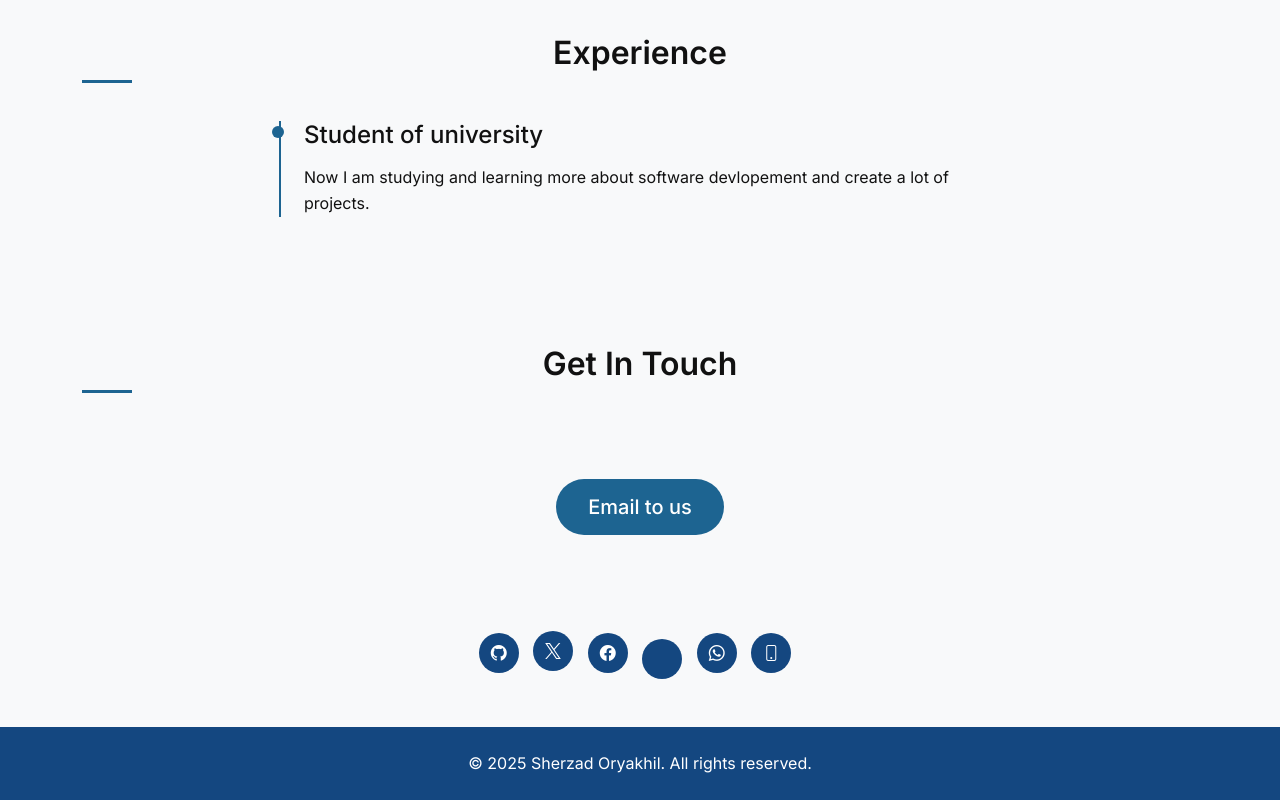
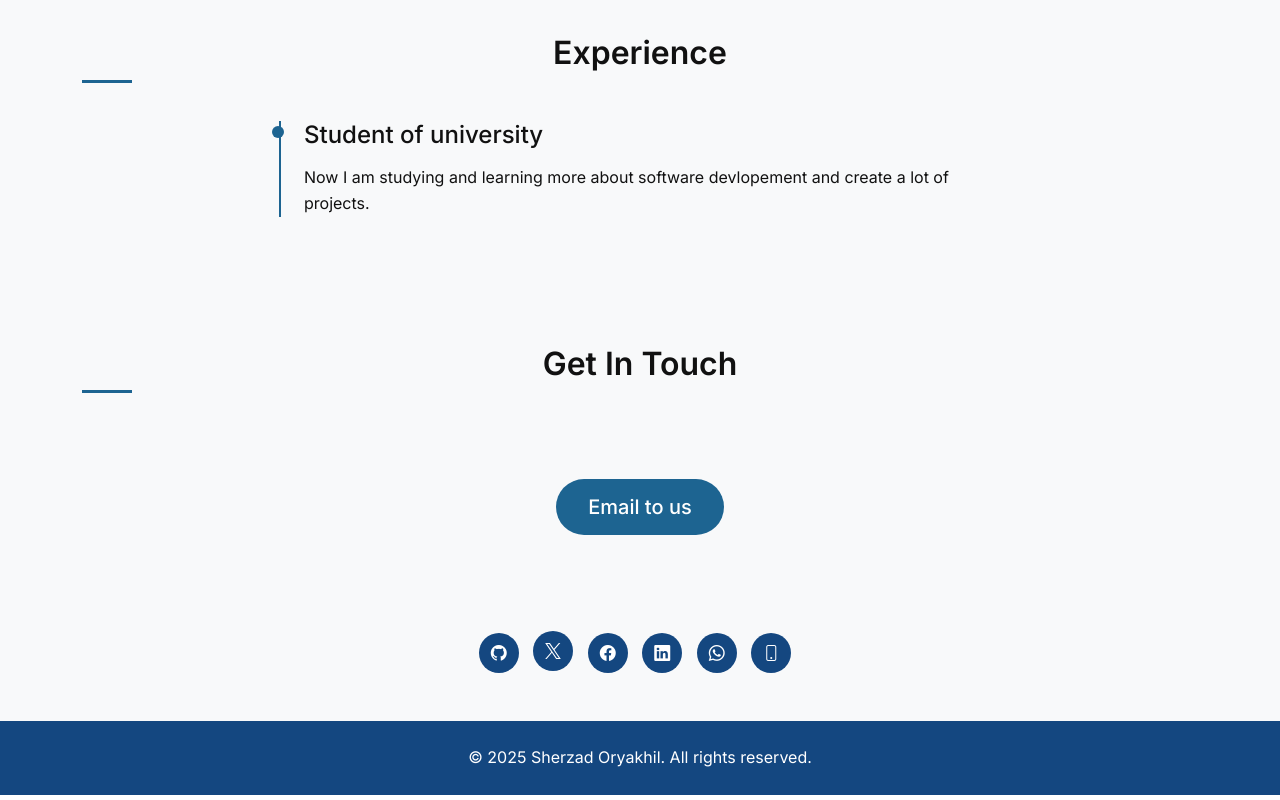
Before and after one commit to Sherzadoryakhil/Sherzad-Oryakhil-Portfolio-Website, a plain HTML site: page index.html in a window 1280 px wide. Shown: the part 2306-3106 px from the top of the page. Drawn offline with nearby package versions, Linux system fonts and the light colour scheme.

Commit message:
Fix HTML encoding issues in index.html

```diff
--- a/index.html
+++ b/index.html
@@ -213,7 +213,10 @@
                                 </svg>
                             </a>
                             <a href="https://www.facebook.com/sherzad.oryakhil" title="Facebook"><i class="bi bi-facebook"></i></a>
-                            <a href="https://www.linkedin.com/in/sherzad-oryakhil-3bb15b390" title="linkedln"><i class="bi bi-linkedln"></i></a>
+                            <a href="https://www.linkedin.com/in/sherzad-oryakhil-3bb15b390" title="LinkedIn" target="_blank" rel="noopener noreferrer">
+                              <i class="bi bi-linkedin"></i>
+                            </a>
+
                             <a href="https://wa.me/+93791322756" title="Whatsapp"><i class="bi bi-whatsapp"></i></a>
                             <a href="tel:+93791322756" title="Phone Number"><i class="bi bi-phone"></i></a>
                         </div>
```
